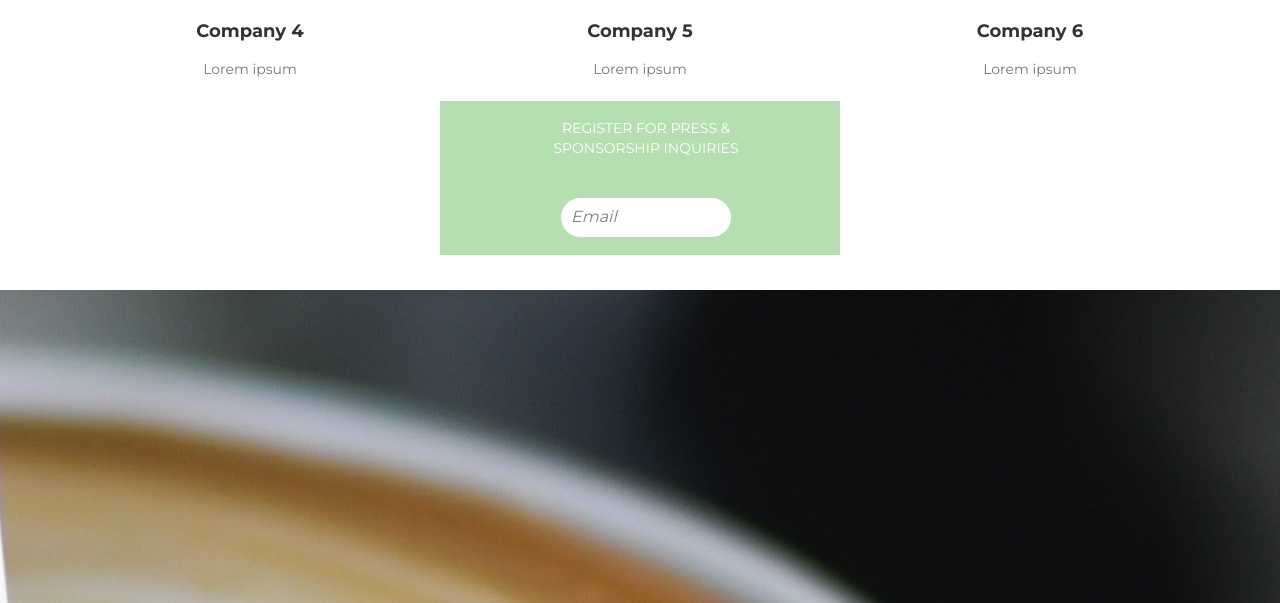
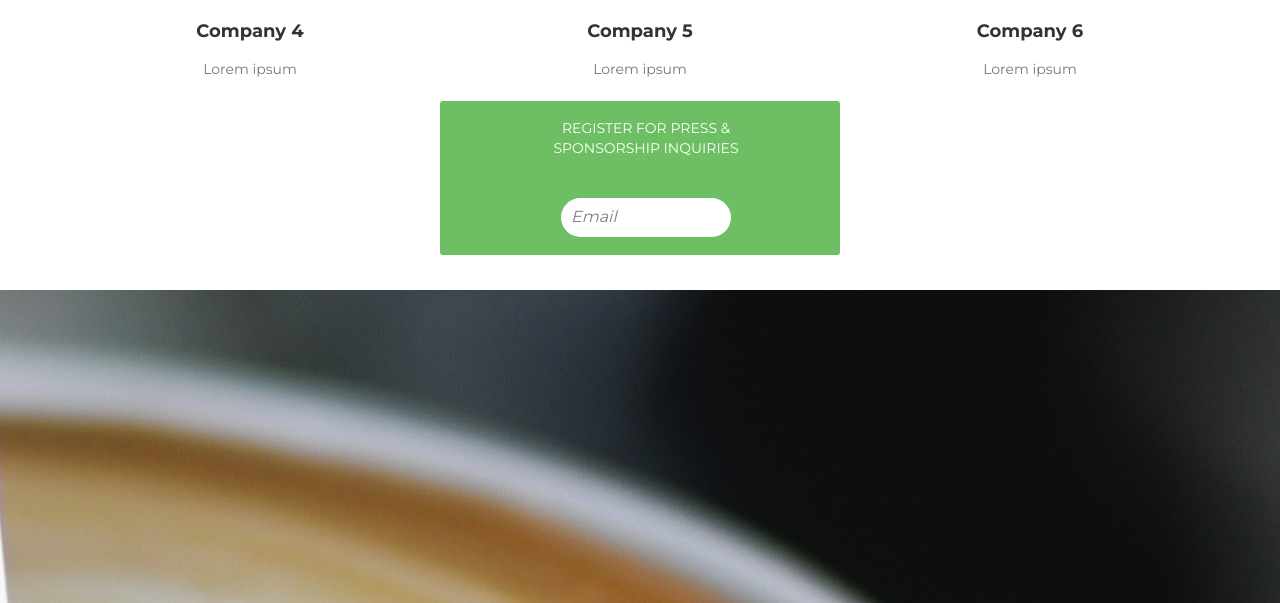
Before and after one commit to beanstock/beanstock-production, a plain HTML site: page index.html in a window 1280 px wide. Shown: the part 5840-6443 px from the top of the page. Drawn offline with nearby package versions, Linux system fonts and the light colour scheme.

Commit message:
Border rounding

```diff
--- a/css/jnzn-styles.css
+++ b/css/jnzn-styles.css
@@ -172,7 +172,8 @@ transition:all .2s linear;
   -webkit-transition:all .2s linear;
 
 margin-top: 10px;
-background: rgba(110, 191, 100, 0.5);
+background-color:  #6ebf64;
+border-radius: 3px;
 }
 
 .left{
```
